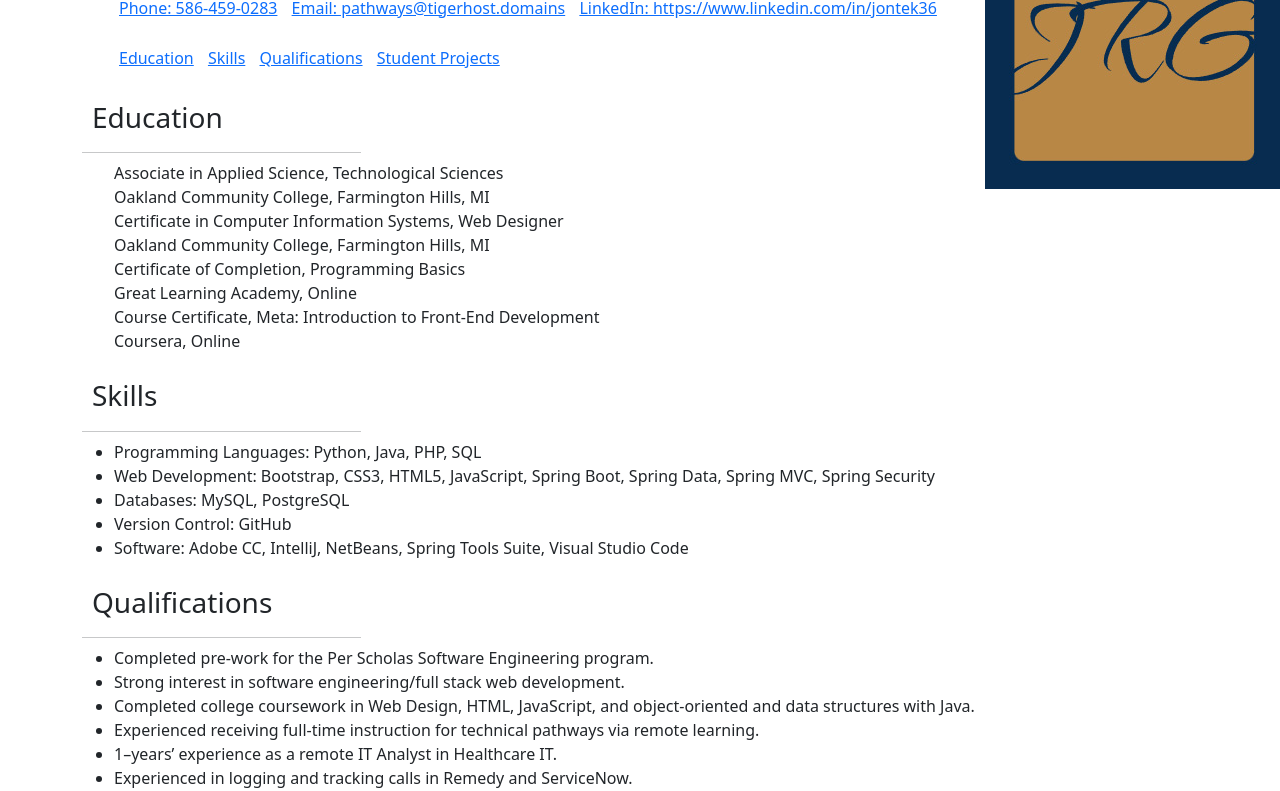
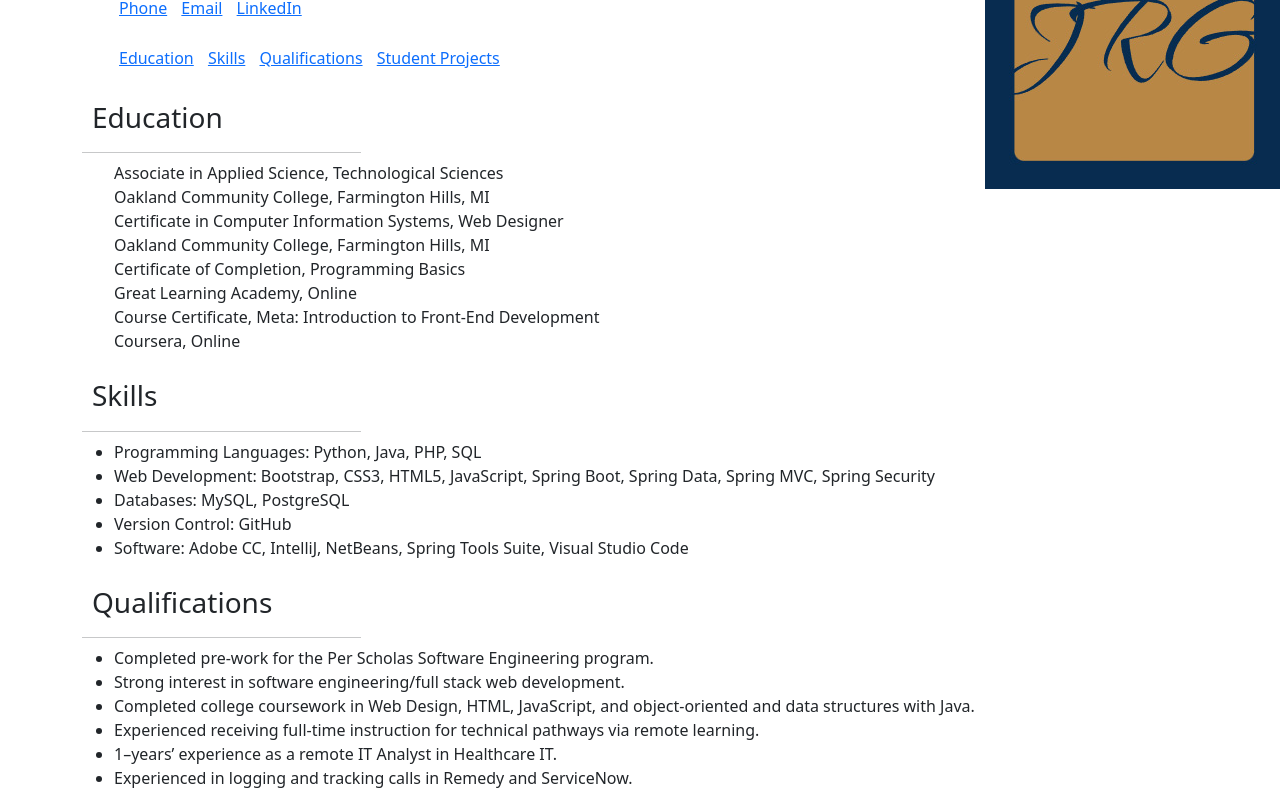
Before and after one commit to tigerhostsolutions/RTT50-MERN-SE-RESUME, a plain HTML site: page index.html in a window 1280 px wide. Shown: the part 107-898 px from the top of the page. Drawn offline with nearby package versions, Linux system fonts and the light colour scheme.

Commit message:
Updated index

```diff
--- a/index.html
+++ b/index.html
@@ -16,12 +16,12 @@
         <div >
             <ul >
                 <li class = "contact" ><a href = "tel:+1586-459-0283"
-                                          target = "_blank" >Phone: 586-459-0283</a ></li >
+                                          target = "_blank" >Phone</a ></li >
                 <li class = "contact" ><a href = "mailto:pathways@tigerhost.domains"
-                                          target = "_blank" >Email: pathways@tigerhost.domains</a >
+                                          target = "_blank" >Email</a >
                 </li >
                 <li class = "contact" ><a href = "https://www.linkedin.com/in/jontek36" rel = "noopener"
-                                          target = "_blank" >LinkedIn: https://www.linkedin.com/in/jontek36</a ></li >
+                                          target = "_blank" >LinkedIn</a ></li >
             </ul >
         </div >
         <nav >
```
